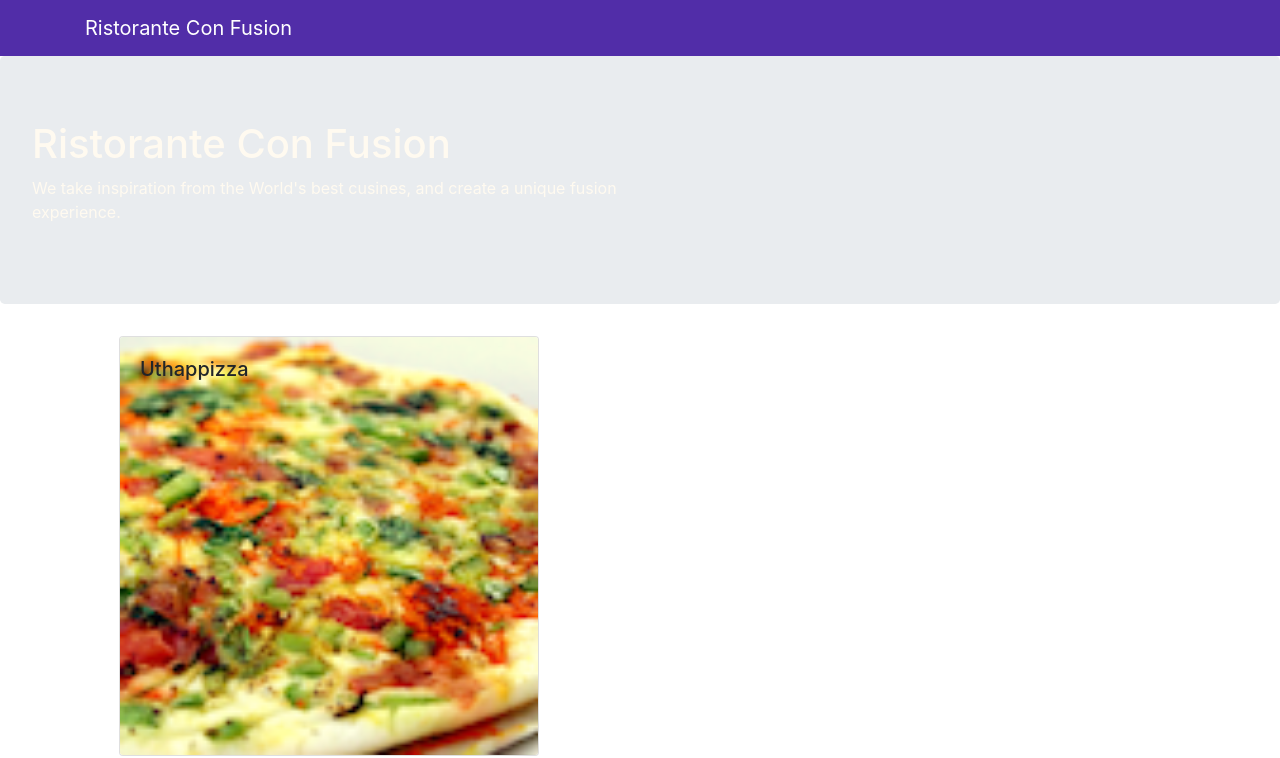
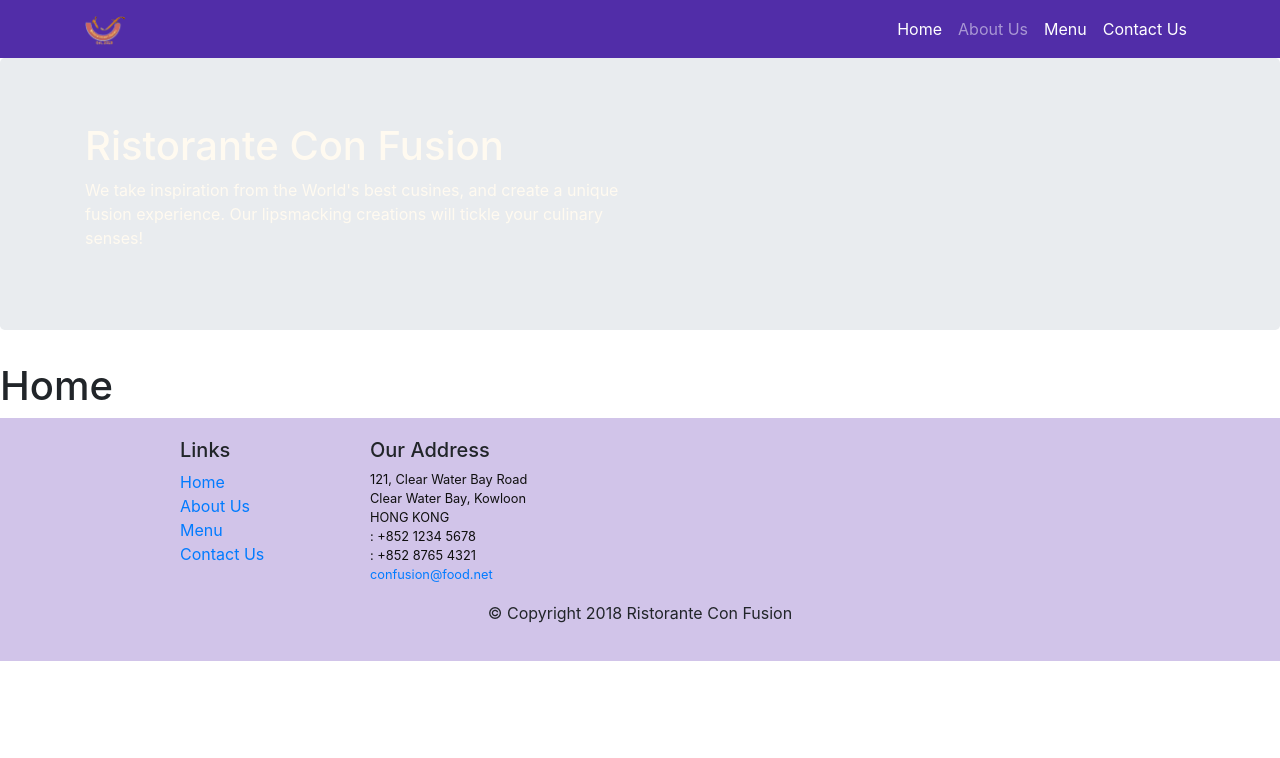
Before and after one commit to quangttse160182/fer201m-confusion, a React (Create React App) app: page /home in a window 1280 px wide. Shown: the top 758 px of the page. Built offline with nearby package versions, Linux system fonts and the light colour scheme; the HTML template or start-up script is replaced by a standard one.

Commit message:
React Router

```diff
--- a/src/App.js
+++ b/src/App.js
@@ -32,7 +32,9 @@ class App extends Component {
             </Switch>
           </div>
         </BrowserRouter> */}
-        <Main />
+        <BrowserRouter>
+          <Main />
+        </BrowserRouter>
         {/* <MyForm /> */}
       </div>
     );
--- a/src/components/Footer.js
+++ b/src/components/Footer.js
@@ -1,3 +1,5 @@
+import { Link } from "react-router-dom";
+
 export const Footer = () => {
   return (
     <div className='footer'>
@@ -7,16 +9,16 @@ export const Footer = () => {
             <h5>Links</h5>
             <ul className='list-unstyled'>
               <li>
-                <a href='#'>Home</a>
+                <Link to='/home'>Home</Link>
               </li>
               <li>
-                <a href='#'>About</a>
+                <Link to='/aboutus'>About Us</Link>
               </li>
               <li>
-                <a href='#'>Menu</a>
+                <Link to='/menu'>Menu</Link>
               </li>
               <li>
-                <a href='contactus.html'>Contact</a>
+                <Link to='/contactus'>Contact Us</Link>
               </li>
             </ul>
           </div>
--- a/src/components/Header.js
+++ b/src/components/Header.js
@@ -1,21 +1,71 @@
-import { Navbar, NavbarBrand, Jumbotron } from 'reactstrap';
+import { Component } from 'react';
+import { NavLink } from 'react-router-dom';
+import {
+  Navbar,
+  NavbarBrand,
+  Jumbotron,
+  NavbarToggler,
+  Collapse,
+  Nav,
+  NavItem,
+} from 'reactstrap';
 
-export const Header = () => {
+export class Header extends Component {
+  constructor(props) {
+    super(props);
+    this.state = {
+      isNavOpen: false,
+    };
+  }
+
+  toggleNav = () => {
+    this.setState({
+      isNavOpen: !this.state.isNavOpen,
+    });
+  };
+
+  render() {
     return (
       <>
-      <Navbar dark>
+        <Navbar dark expand='md'>
           <div className='container'>
-          <NavbarBrand href='/'>Ristorante Con Fusion</NavbarBrand>
+            <NavbarToggler onClick={this.toggleNav} />
+            <NavbarBrand href='/' className='mr-auto'>
+              <img src='assets/images/logo.png' height='30px' />
+            </NavbarBrand>
+            <Collapse isOpen={this.state.isNavOpen} navbar />
+            <Nav navbar>
+              <NavItem>
+                <NavLink className='nav-link' to='/home'>
+                  <span className='fa fa-home fa-lg'>Home</span>
+                </NavLink>
+              </NavItem>
+              <NavItem>
+                <NavLink className='nav-link' to='/aboutus'>
+                  <span className='fa fa-info fa-lg'>About Us</span>
+                </NavLink>
+              </NavItem>
+              <NavItem>
+                <NavLink className='nav-link' to='/home'>
+                  <span className='fa fa-list fa-lg'>Menu</span>
+                </NavLink>
+              </NavItem>
+              <NavItem>
+                <NavLink className='nav-link' to='/home'>
+                  <span className='fa fa-address-card fa-lg'>Contact Us</span>
+                </NavLink>
+              </NavItem>
+            </Nav>
           </div>
         </Navbar>
         <Jumbotron>
-        <div clasName='container'>
+          <div className='container'>
             <div className='row row-header'>
               <div className='col-12 col-sm-6'>
                 <h1>Ristorante Con Fusion</h1>
                 <p>
-                We take inspiration from the World's best cusines, and create a
-                unique fusion experience.
+                  We take inspiration from the World's best cusines, and create
+                  a unique fusion experience. Our lipsmacking creations will tickle your culinary senses!
                 </p>
               </div>
             </div>
@@ -23,4 +73,5 @@ export const Header = () => {
         </Jumbotron>
       </>
     );
-};
+  }
+}
--- a/src/components/Main.js
+++ b/src/components/Main.js
@@ -1,17 +1,18 @@
+import { Redirect, Switch, Route } from 'react-router-dom';
+
 import { Component } from 'react';
-import { Navbar, NavbarBrand } from 'reactstrap';
-import { DishDetail } from './DishDetail';
 import { DISHES } from '../shared/dishes';
 import { Menu } from './Menu';
+import { Header } from './Header';
 import { Footer } from './Footer';
-import { Header } from './Header';
+import { Home } from './Home';
 
 export class Main extends Component {
   constructor(props) {
     super(props);
     this.state = {
       dishes: DISHES,
-      selectedDish: null,
+      // selectedDish: null,
     };
   }
 
@@ -25,17 +26,15 @@ export class Main extends Component {
     return (
       <div>
         <Header />
-        <Menu
-          dishes={this.state.dishes}
-          onClick={(dishId) => this.onDishSelect(dishId)}
-        />
-        <DishDetail
-          dish={
-            this.state.dishes.filter(
-              (dish) => dish.id === this.state.selectedDish
-            )[0]
-          }
-        />
+        <Switch>
+          <Route path='/home' component={Home} />
+          <Route
+            exact
+            path='/menu'
+            component={() => <Menu dishes={this.state.dishes} />}
+          />
+          <Redirect to='/home' />
+        </Switch>
         <Footer />
       </div>
     );
```
Lines whose indentation alone changed are shown as unchanged.
